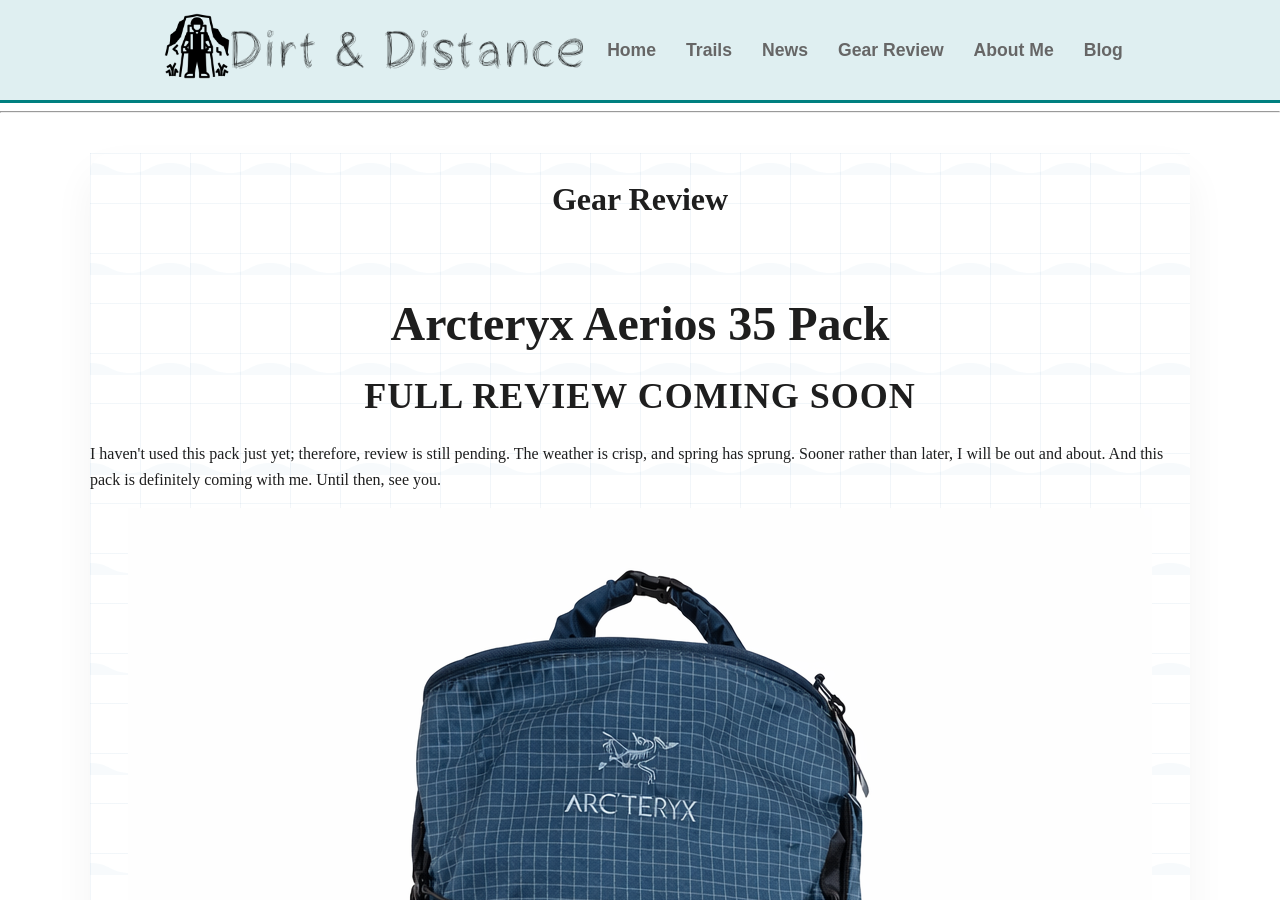
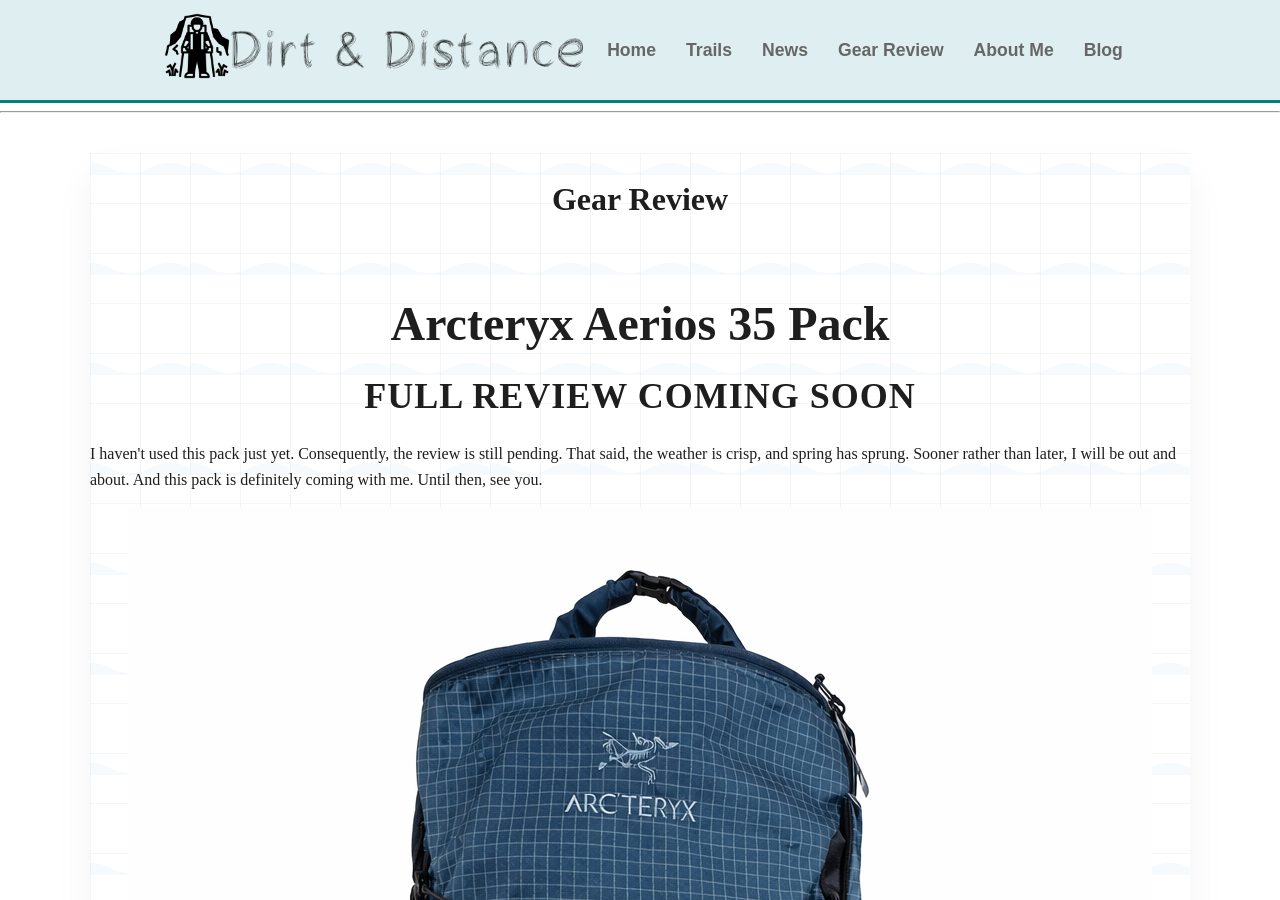
Before and after one commit to jonielrocio/jonielrocio.github.io, a Jekyll site: the page built from review.html, in a window 1280 px wide and 900 px high. Built offline with Jekyll 4.4.1, drawn with Linux system fonts in a browser that asks for light colours.

Commit message:
Update review.html

```diff
--- a/review.html
+++ b/review.html
@@ -20,10 +20,10 @@ title: Blog
           <p class="surip">Arcteryx Aerios 35 Pack</p>
           <p2 class="una1">Full review coming soon</p2>
           <p class="sabiko">
-            I haven't used this pack just yet; therefore,
-            review is still pending. The weather is crisp,
-            and spring has sprung. Sooner rather than later,
-            I will be out and about. And this pack is
+            I haven't used this pack just yet. Consequently,
+            the review is still pending. That said, the weather
+            is crisp, and spring has sprung. Sooner rather than
+            later, I will be out and about. And this pack is
             definitely coming with me. Until then, see you.
           </p>
           <img src="assets/aerios35.png" class="aerios35">
```
